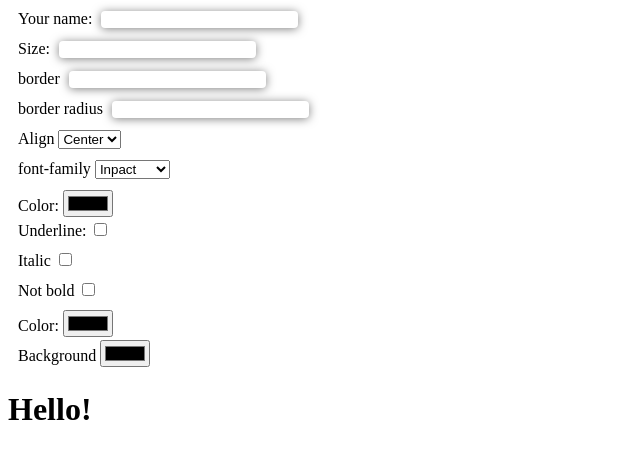
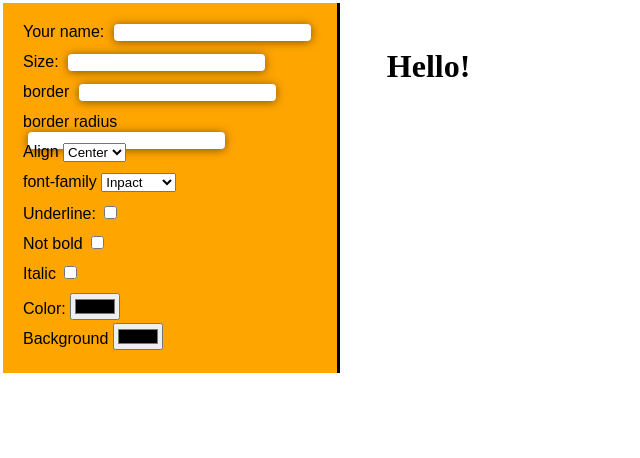
Before and after one commit to Nurjigit-Melis-uulu/7dec, a plain HTML site: page index.html in a window 1280 px wide. Shown: the whole page, without its empty margins (0-640 px from the left). Drawn offline with Linux system fonts and the light colour scheme.

Commit message:
Styling step 2

```diff
--- a/index.html
+++ b/index.html
@@ -9,7 +9,8 @@
 </head>
 <body>
 
-        <div class="container">
+    <div class="container">
+        <div class="content">
             <div>
                 <label for="your-name">Your name:</label>
                 <input type="text" id="your-name" value="" class="area">
@@ -42,21 +43,17 @@
                     <option value="Arial">Arial</option>
                 </select>
             </div>
-            <div>
-                <label for="heading-color">Color:</label>
-                <input type="color" id="heading-color">
-            </div>
-            <div>
+            <div class="chek">
                 <label for="Underline">Underline:</label>
                 <input type="checkbox" name="Underline" id="underline">
             </div>
-            <div>
+            <div class="chek">
+                <label for="notbold">Not bold</label>
+                <input type="checkbox" name="notbold" id="notbold">
+            </div>
+            <div class="chek">
                 <label for="Italic">Italic</label>
                 <input type="checkbox" name="Italic" id="italic">
-            </div>
-            <div>
-                <label for="notbold">Not bold</label>
-                <input type="checkbox" name="notbold" id="notbold">
             </div>
             <div>
                 <label for="heading-color">Color:</label>
@@ -68,8 +65,11 @@
             </div>
         </div>
 
+        <div class="logo">
             <h1>Hello!</h1>
+        </div>
 
+    </div>
     <script src="script.js"></script>
 
 </body>
--- a/style.css
+++ b/style.css
@@ -1,15 +1,22 @@
-.container {
+.content {
     width: 24%;
-    margin: 10px 0 10px 10px;;
+    margin: -5px 0 0 -5px;
+    border-right: 3px solid black;
+    background-color: orange;
+    padding: 20px;
+    font-family: Arial, Helvetica, sans-serif;
 }
-.container > div {
+.content > div {
     width: 100%;
     height: 30px;
 }
-.container > div > label {
+.content > div.chek {
+    width: calc(100% / 3);
+}
+.content > div > label {
     width: 50%;
 }
-.container > div > input.area {
+.content > div > input.area {
     margin-left: 5px;
     border: 0;
     border-radius: 4px;
@@ -17,6 +24,18 @@
     padding: 1px 10px;
     outline: none;
 }
-.container > div > input.area:focus {
+.content > div > input.area:focus {
     border: 1px solid rgb(66, 206, 219);
 }
+.container {
+    width: 100%;
+    display: flex;
+    flex-flow: row;
+}
+.logo {
+    width: 76%;
+}
+.logo h1 {
+    width: 90%;
+    margin: 40px auto;
+}
```
